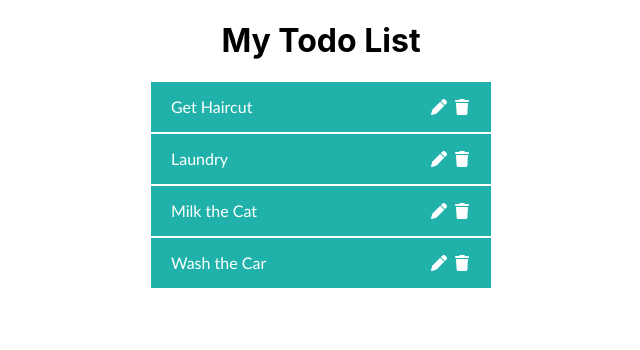
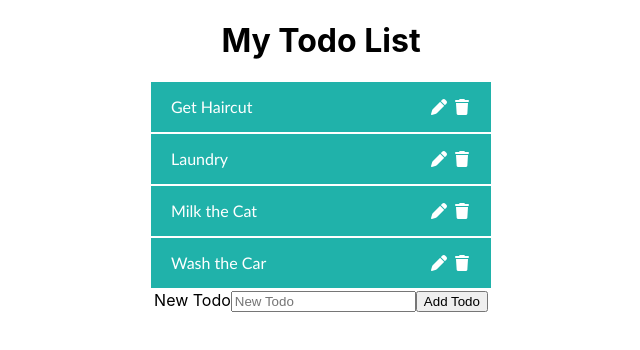
Before and after one commit to TyeCampbell/react-todo-list-, a React (Create React App) app: page / in a window 1280 px wide. Shown: the top 350 px of the page, without its empty margins (319-959 px from the left). Built offline with nearby package versions, Linux system fonts and the light colour scheme.

Commit message:
TodoForm now adds item to the TodoList component using a function passed down called addTodo

```diff
--- a/src/Todo.js
+++ b/src/Todo.js
@@ -5,7 +5,7 @@ class Todo extends Component {
     render(){
         return(
             <div className='todo-item'> {this.props.todoItem}
-            <span className='todo-icons'><i class="fas fa-pen"></i> <i class="fas fa-trash"></i></span>
+            <span className='todo-icons'><i className="fas fa-pen"></i> <i className="fas fa-trash"></i></span>
             </div>
             )
     }
--- a/src/TodoForm.js
+++ b/src/TodoForm.js
@@ -1,13 +1,42 @@
-import React, {Component} from 'react';
+import React, { Component } from 'react';
 
-class TodoForm extends Component() {
-    constructor(props) {
-        super(props)[]
+class TodoForm extends Component {
+
+    constructor(props){
+        super(props);
+        this.state = {newTodoItem:''}
+        this.handleChange = this.handleChange.bind(this);
+        this.handleSubmit = this.handleSubmit.bind(this);
+    }
+
+    handleSubmit(evt) {
+        evt.preventDefault();
+
+        //add to ToDo List State array
+        alert('form submitted')
+        this.props.addTodo(this.state.newTodoItem);
+
+        this.setState({
+            newTodoItem: '',
+        })
+
+    }
+
+    handleChange(evt) {
+        this.setState({
+            [evt.target.name]: evt.target.value,
+        })
     }
 
     render(){
-        return(
-
+        return (
+            <div>
+                <form onSubmit={this.handleSubmit}>
+                    <label htmlFor='newTodo'>New Todo</label>
+                    <input value={this.state.newTodoItem} id='newTodo' name='newTodoItem' placeholder='New Todo' onChange={this.handleChange}></input>
+                    <button>Add Todo</button>
+                </form>
+            </div>
         )
     }
 }
--- a/src/TodoList.js
+++ b/src/TodoList.js
@@ -1,5 +1,6 @@
 import React, { Component } from 'react';
 import Todo from './Todo';
+import TodoForm from './TodoForm';
 
 class TodoList extends Component {
 
@@ -9,7 +10,13 @@ class TodoList extends Component {
         this.state = {
             list: [{todo: 'Get Haircut', done: false}, {todo: 'Laundry', done: false}, {todo: 'Milk the Cat', done: false}, {todo: 'Wash the Car', done: false},],
         }
+        this.addTodo = this.addTodo.bind(this);
+    }
 
+    addTodo(item) {
+        this.setState(st => ({
+            list: st.list.concat({todo: item, done: false})
+        }))
     }
 
     render() {
@@ -19,10 +26,11 @@ class TodoList extends Component {
         ))
 
 
-        return(
+        return (
 
             <div>
                 {listTodos}
+                <TodoForm addTodo={this.addTodo}/>
             </div>
         )
     }
```
